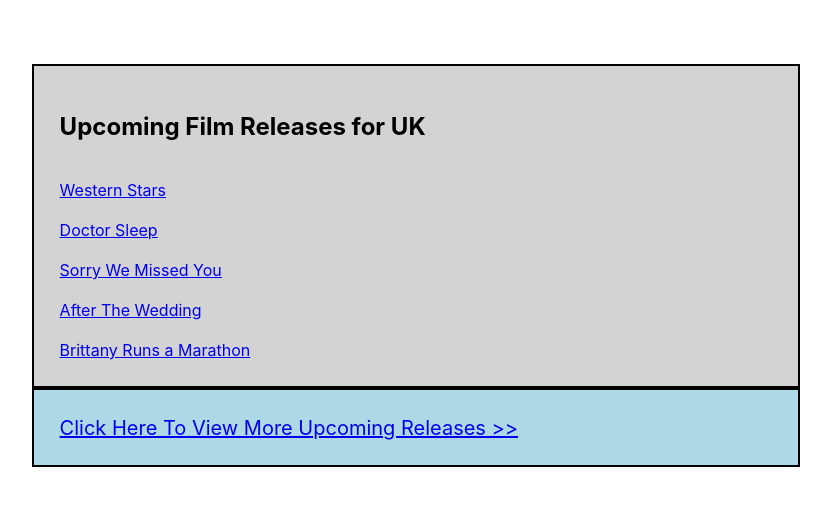
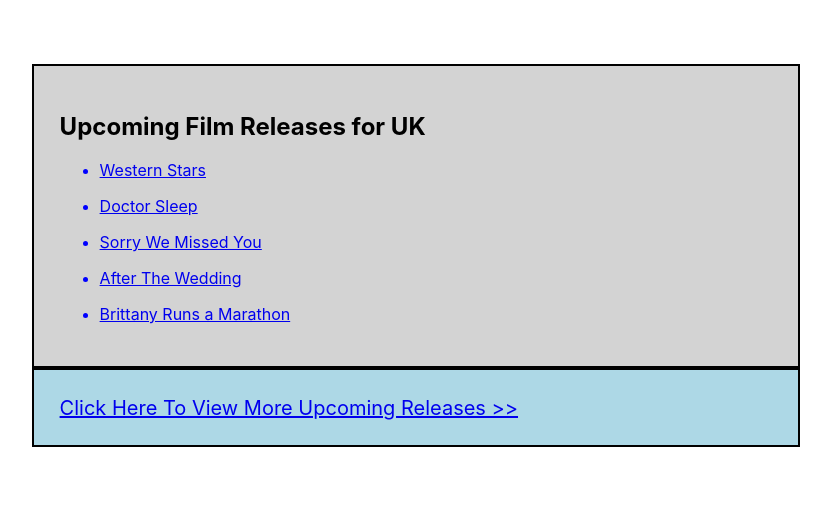
Before and after one commit to IShepherd77/wk14_d1_hw_Film_Reviews_React, a React (Create React App) app: page / in a window 1280 px wide. Shown: the top 506 px of the page, without its empty margins (224-1055 px from the left). Built offline with nearby package versions, Linux system fonts and the light colour scheme.

Commit message:
added bullet points

```diff
--- a/src/components/Film.js
+++ b/src/components/Film.js
@@ -4,9 +4,9 @@
     render() {
         return (
             <div className="film">
-                <br></br>
-                <a href={this.props.children}>{this.props.name}</a>
-                <br></br>
+                <ul>
+                <li><a href={this.props.children}>{this.props.name}</a></li>
+                </ul>
             </div>
         )
     }
```
